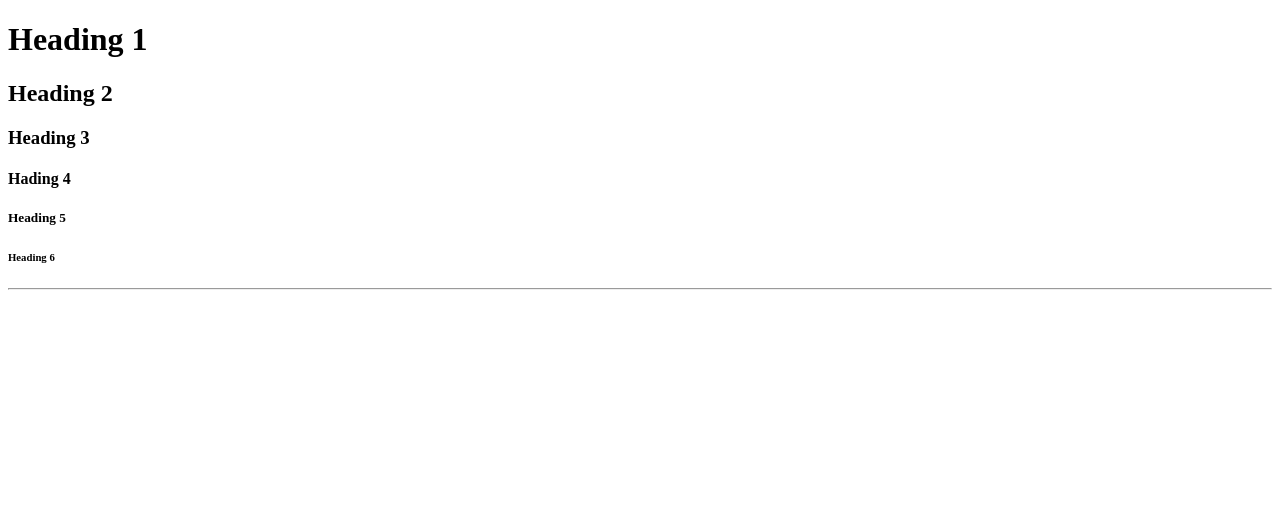
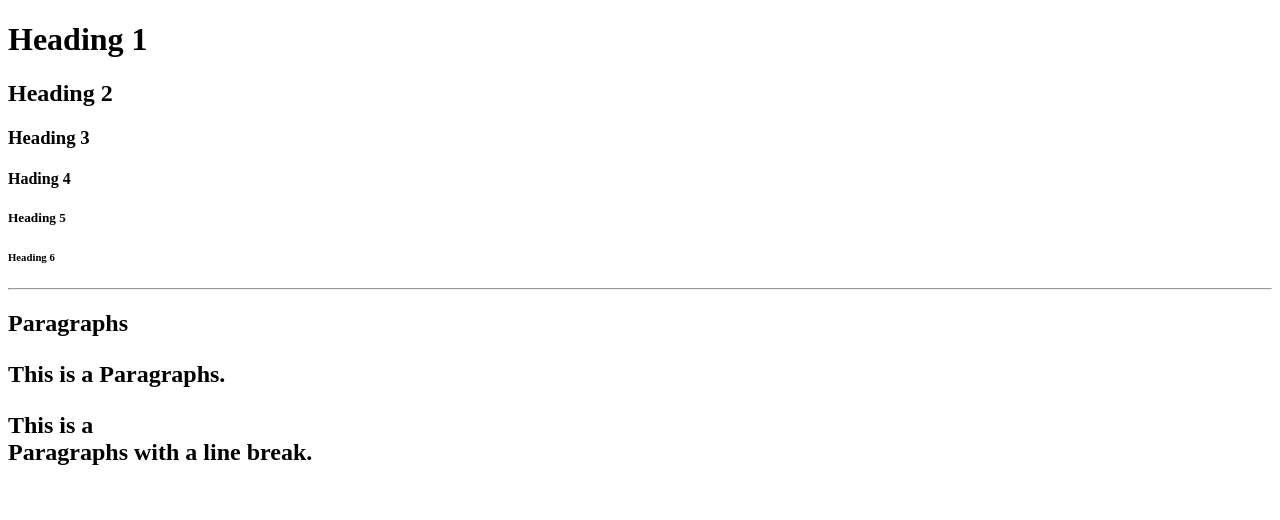
Before and after one commit to r22-4ea-ra/r22-4ea-ra.github-io, a plain HTML site: page esercizi/index.html in a window 1280 px wide. Drawn offline with Linux system fonts and the light colour scheme.

Commit message:
Update index.html

```diff
--- a/esercizi/index.html
+++ b/esercizi/index.html
@@ -13,4 +13,10 @@
     <h5> Heading 5</h5>
     <h6> Heading 6</h6>
     <hr/>
+    </doby>
+  <h2> Paragraphs<//h2>
+
+  <p> This is a Paragraphs.</p>
+  <p> This is a <br/> Paragraphs with a line break.</p>
+  <br/>
 </html>
```
